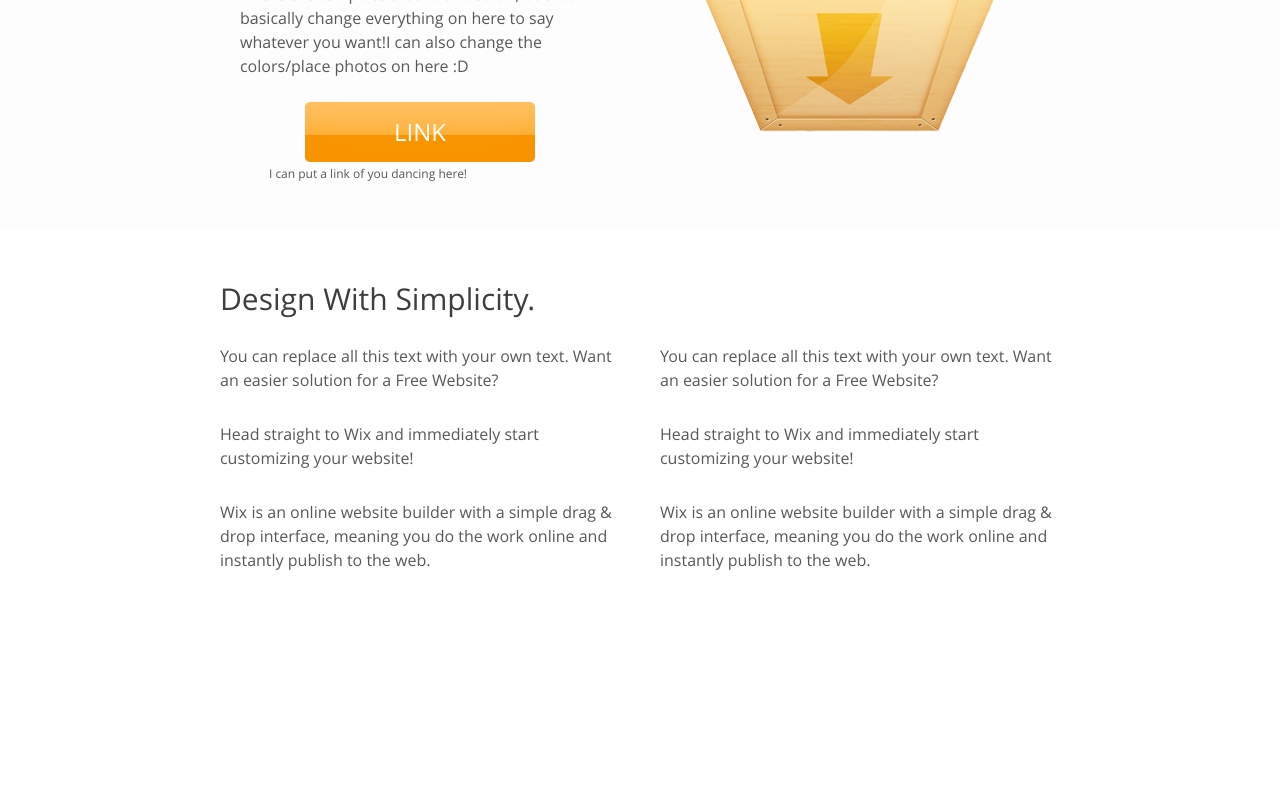
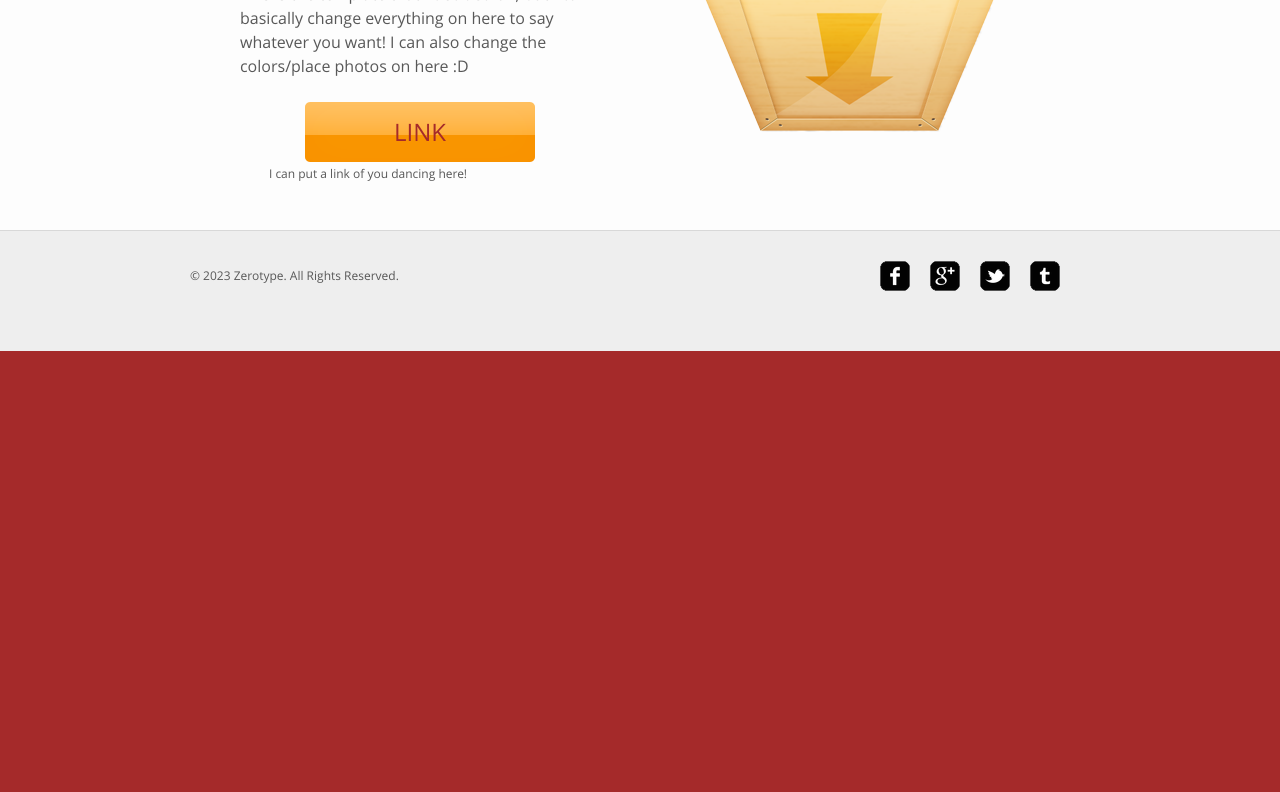
Before and after one commit to ChristianFreed/ChristianFreed.github.io, a plain HTML site: page index.html in a window 1280 px wide. Shown: the part 430-1222 px from the top of the page. After the commit the page ends 800 px from the top, so only its background shows below. Drawn offline with Linux system fonts and the light colour scheme.

Commit message:
color changes

```diff
--- a/css/style.css
+++ b/css/style.css
@@ -14,7 +14,7 @@
 	font-style: normal;
 }
 body {
-	background-color: #fff;
+	background-color: #A52A2A;
 	font-family: 'OpenSans';
 	margin: 0;
 }
@@ -32,7 +32,7 @@ img {
 .btn {
 	background: url(../images/bg-button.png) no-repeat;
 	background-position: 0 -70px;
-	color: #fff;
+	color: #A52A2A;
 	display: inline-block;
 	font: 24px/60px 'OpenSans';
 	height: 60px;
@@ -46,7 +46,7 @@ img {
 }
 /*------------------------------ HEADER ------------------------------*/
 #header {
-	background-color: #eee;
+	background-color: #000;
 	border-bottom: 1px solid #e6e6e6;
 	padding: 27px 0;
 }
@@ -97,7 +97,7 @@ img {
 	text-decoration: none;
 }
 #navigation li a:hover {
-	color: #000;
+	color: #A52A2A;
 }
 #navigation li.active a {
 	color: #f99600;
@@ -117,7 +117,7 @@ img {
 	margin-left: 60px;
 }
 #adbox h1, #adbox h2 {
-	color: #2c2c2c;
+	color: #000;
 	font-size: 60px;
 	line-height: 60px;
 	margin: 0;
--- a/index.html
+++ b/index.html
@@ -32,41 +32,15 @@
 		<div class="clearfix">
 			<img src="images/box.png" alt="Img" height="342" width="368">
 			<div>
-				<h1>Hi Christian!!</h1>
+				<h1>Hey Christian!!</h1>
 				<h2>What would you like this to look like?</h2>
 				<p>
-					This is the template that I decided on, but I can basically change everything on here to say whatever you want!I can also change the colors/place photos on here :D <span><a href="index.html" class="btn">Link</a><b>I can put a link of you dancing here!</b></span>
+					This is the template that I decided on, but I can basically change everything on here to say whatever you want! I can also change the colors/place photos on here :D <span><a href="index.html" class="btn">Link</a><b>I can put a link of you dancing here!</b></span>
 				</p>
 			</div>
 		</div>
 	</div>
-	<div id="contents">
-		<div id="tagline" class="clearfix">
-			<h1>Design With Simplicity.</h1>
-			<div>
-				<p>
-					You can replace all this text with your own text. Want an easier solution for a Free Website?
-				</p>
-				<p>
-					Head straight to Wix and immediately start customizing your website!
-				</p>
-				<p>
-					Wix is an online website builder with a simple drag & drop interface, meaning you do the work online and instantly publish to the web.
-				</p>
-			</div>
-			<div>
-				<p>
-					You can replace all this text with your own text. Want an easier solution for a Free Website?
-				</p>
-				<p>
-					Head straight to Wix and immediately start customizing your website!
-				</p>
-				<p>
-					Wix is an online website builder with a simple drag & drop interface, meaning you do the work online and instantly publish to the web.
-				</p>
-			</div>
-		</div>
-	</div>
+
 	<div id="footer">
 		<div class="clearfix">
 			<div id="connect">
```
Also changed, not shown: contact.html (+2 -2 lines).
